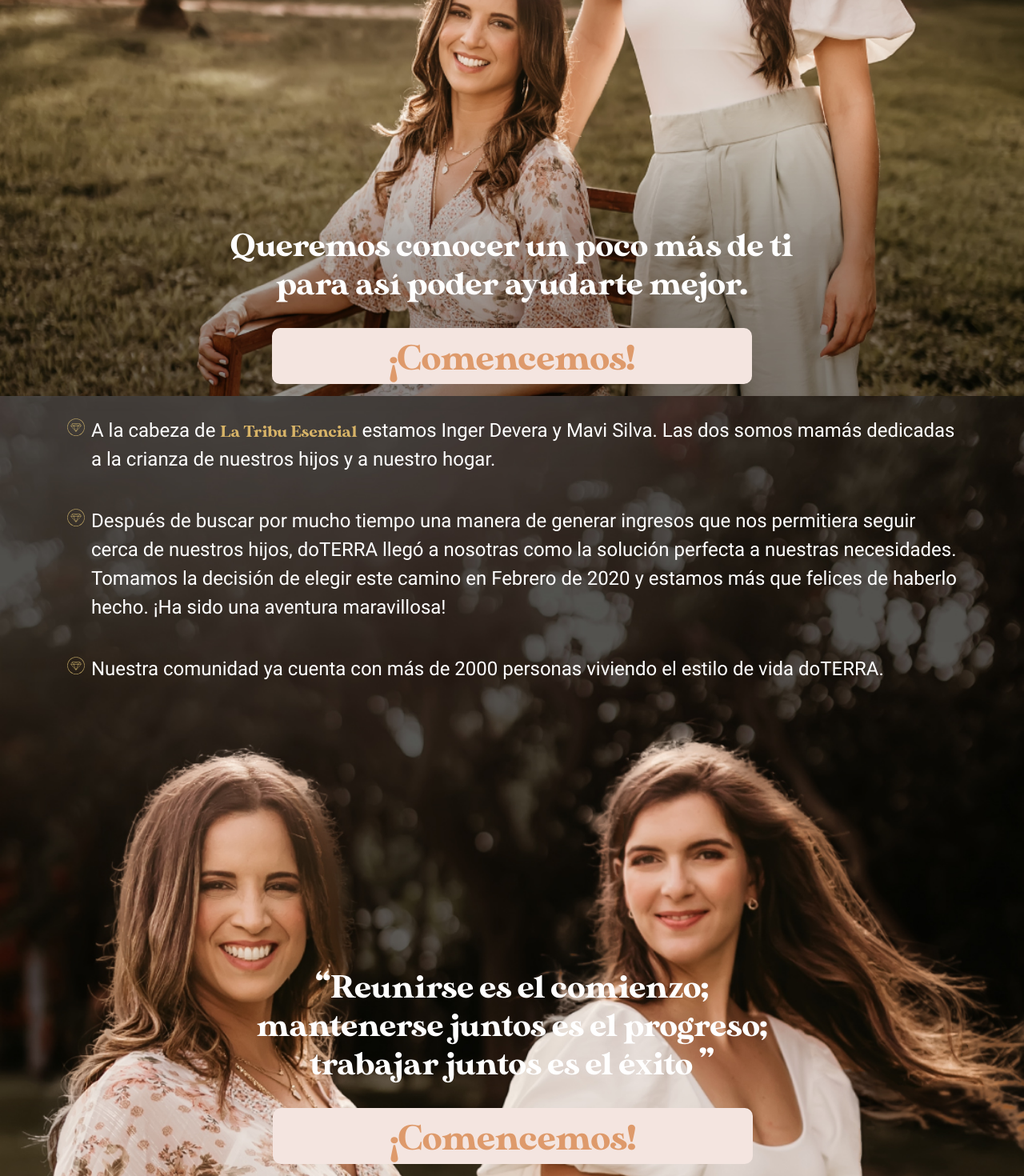
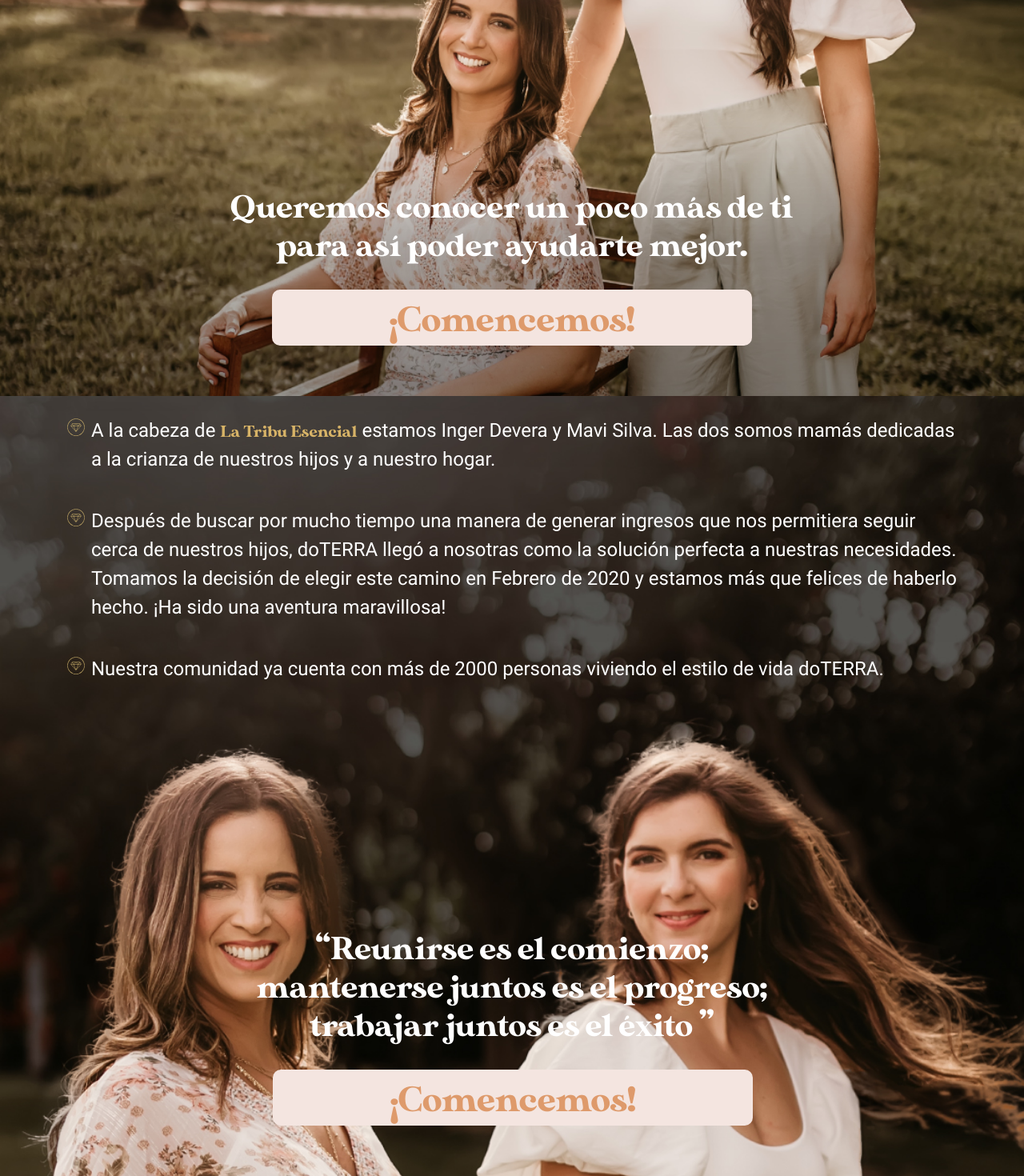
Before and after one commit to lguerrero01/latribuesencial, an Angular app in the folder frontend/: page / in a window 1280 px wide. Shown: the part 333-1803 px from the top of the page at 80% size. Built offline with nearby package versions, Linux system fonts and the light colour scheme.

Commit message:
minor change

```diff
--- a/frontend/src/app/components/adviser/adviser.component.scss
+++ b/frontend/src/app/components/adviser/adviser.component.scss
@@ -1,7 +1,3 @@
-button {
-  color: #ccb16b;
-}
-
 .emblem {
   background-color: #ccb16b;
   border: 0.5px solid gray !important;
@@ -14,24 +10,23 @@ button {
   line-height: 40px;
 }
 
-@media(min-width:375px) {
+@media (min-width: 375px) {
   .emblem {
     width: 156px;
   }
-
 }
 
-@media(min-width:425px) {
+@media (min-width: 425px) {
   .emblem {
     width: 170px;
   }
 }
-@media(min-width:768px) {
+@media (min-width: 768px) {
   .emblem {
     width: 195px;
   }
 }
-  @media(min-width:1440px) {
+@media (min-width: 1440px) {
   .emblem {
     width: 263px;
   }
--- a/frontend/src/app/components/home/home.component.html
+++ b/frontend/src/app/components/home/home.component.html
@@ -40,7 +40,7 @@
             Queremos conocer un poco más de ti para así poder ayudarte mejor.
           </h2>
         </div>
-        <div class="row mx-2">
+        <div class="row mx-2 mb-5">
           <button
             id="button-start"
             class="btn btn-primary mx-auto animate__animated animate__fadeInUp"
@@ -93,7 +93,7 @@
           juntos es el éxito ”
         </h2>
       </div>
-      <div class="row mx-auto">
+      <div class="row mx-auto mb-5">
         <button
           id="button-start"
           class="btn btn-primary"
--- a/frontend/src/app/components/stepper/stepper.component.ts
+++ b/frontend/src/app/components/stepper/stepper.component.ts
@@ -61,6 +61,7 @@ export class StepperComponent implements OnInit {
   }
 
   public previous() {
+    this.ruta = '';
     this.status = false;
     this.step--;
   }
--- a/frontend/src/assets/scss/custom/_steps.scss
+++ b/frontend/src/assets/scss/custom/_steps.scss
@@ -102,7 +102,7 @@ button:not(:disabled) {
   margin-top: 20px;
 }
 button:disabled {
-  color: #efe4df;
+  color: #acacab;
   background-color: #efe4df;
   border: none;
   font-size: 50px;
```
Also changed, not shown: frontend/src/app/components/adviser/adviser.component.ts (line endings or trailing spaces). Lines whose indentation alone changed are shown as unchanged.
